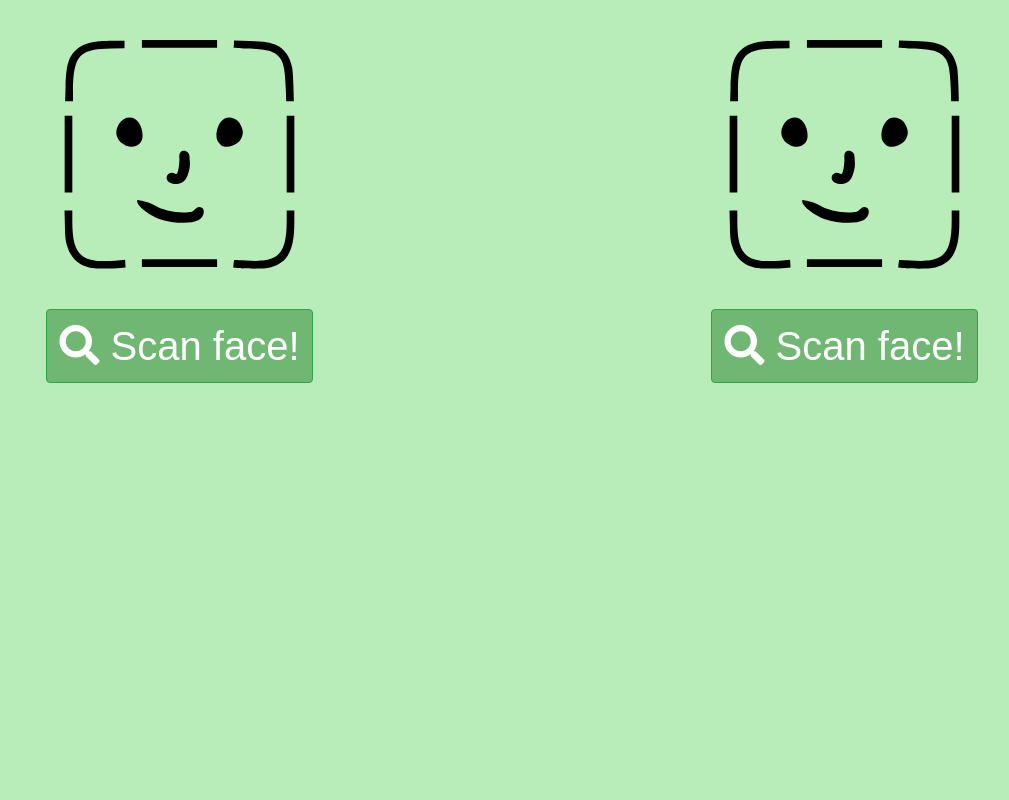
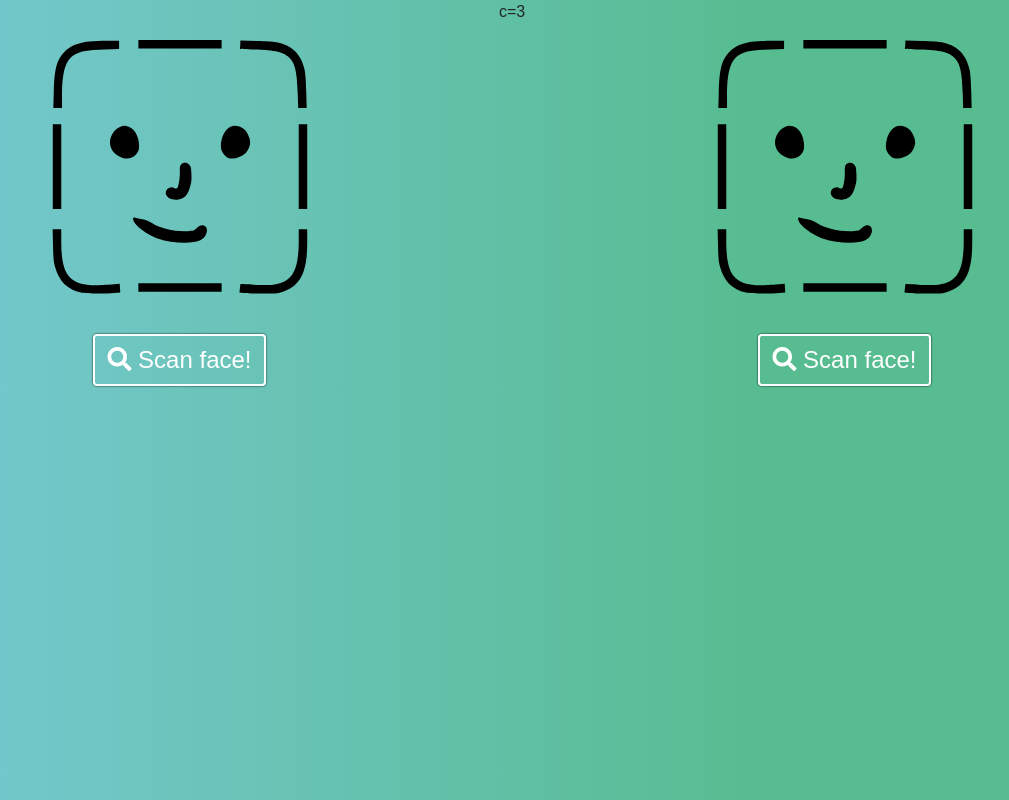
Before and after one commit to lyubchev/twin-check, a React (Create React App) app in the folder twincheck/: page / in a window 1280 px wide. Shown: the whole page, without its empty margins (128-1137 px from the left). Built offline with nearby package versions, Linux system fonts and the light colour scheme.

Commit message:
Wrap Button and FaceFrame components by FacePanel component, update color scheme

```diff
--- a/twincheck/public/stylesheet.css
+++ b/twincheck/public/stylesheet.css
@@ -1,3 +1,4 @@
 body {
-    background-color: #b8edba !important;
+    background: rgb(119, 201, 212);
+    background: linear-gradient(90deg, rgba(119, 201, 212, 1) 0%, rgba(87, 188, 144, 1) 70%);
 }
--- a/twincheck/src/App.js
+++ b/twincheck/src/App.js
@@ -1,19 +1,22 @@
 import React, { Component } from 'react';
-import Button from './components/Button.jsx'
-import FaceFrame from './components/FaceFrame.jsx';
+import FacePanel from './components/FacePanel.jsx';
 import './assets/css/App.css'
 
 class App extends Component {
   render() {
     return (
-      <div className="grid">
-        <div>
-          <FaceFrame />
-          <Button />
-        </div>
-        <div>
-          <FaceFrame />
-          <Button />
+      <div className="wrapper">
+        <header>
+          c=3
+          <br />
+        </header>
+        <div className="grid">
+          <div>
+            <FacePanel />
+          </div>
+          <div>
+            <FacePanel />
+          </div>
         </div>
       </div>
     );
--- a/twincheck/src/assets/css/App.css
+++ b/twincheck/src/assets/css/App.css
@@ -1,3 +1,7 @@
+header {
+    text-align: center;
+}
+
 .grid {
     display: grid;
     grid-template-columns: repeat(2, 1fr);
@@ -10,5 +14,11 @@
         display: grid;
         grid-template-columns: repeat(1, 1fr);
         grid-gap: 50px;
+        text-align: center;
     }
 }
+
+.grid div {
+    margin-left: auto;
+    margin-right: auto;
+}
--- a/twincheck/src/assets/css/Button.css
+++ b/twincheck/src/assets/css/Button.css
@@ -1,10 +1,24 @@
 .scan-btn {
     margin-top: 5vh;
-    font-size: 5vh !important;
-    background-color: #6fb772 !important;
+    font-size: 1.5rem !important;
+    background-color: rgba(255, 255, 255, 0) !important;
+    border: 2px solid white !important;
+    box-shadow: 0px 0px 2px black;
+}
+
+@media only screen and (max-width: 600px) {
+    .scan-btn {
+        font-size: 1rem !important;
+        background-color: rgba(255, 255, 255, 0) !important;
+        border: 2px solid white !important;
+        box-shadow: 0px 0px 2px black;
+    }
 }
 
 .scan-btn:focus {
     box-shadow: 0 0 0px #000 !important;
-    border: 0px solid #000 !important;
 }
+
+.scan-btn:hover {
+    background-color: rgba(255, 255, 255, 0.1) !important;
+}
--- a/twincheck/src/assets/css/FaceFrame.css
+++ b/twincheck/src/assets/css/FaceFrame.css
@@ -1,5 +1,9 @@
-.faceFrame {
-    margin-top: 5vh;
-    width: 50%;
-    height: 50%;
+.face-frame {
+    width: 20vw;
 }
+
+@media only screen and (max-width: 900px) {
+    .face-frame {
+        width: 20vh;
+    }
+}
--- /dev/null
+++ b/twincheck/src/assets/css/FacePanel.css
@@ -0,0 +1,3 @@
+.face-panel {
+    margin-top: 1rem;
+}
--- a/twincheck/src/components/FaceFrame.jsx
+++ b/twincheck/src/components/FaceFrame.jsx
@@ -5,7 +5,7 @@ import FaceImage from '../assets/images/Face.svg';
 export default class FaceFrame extends Component {
     render() {
         return (
-            <img className="faceFrame" src={FaceImage} alt="" />
+            <img className="face-frame" src={FaceImage} alt="" />
         );
     }
 }
--- /dev/null
+++ b/twincheck/src/components/FacePanel.jsx
@@ -0,0 +1,15 @@
+import React, { Component } from 'react';
+import Button from './Button.jsx';
+import FaceFrame from './FaceFrame.jsx';
+import '../assets/css/FacePanel.css';
+
+export default class FacePanel extends Component {
+    render() {
+        return (
+            <div className="face-panel">
+                <FaceFrame />
+                <Button />
+            </div>
+        );
+    }
+}
```
